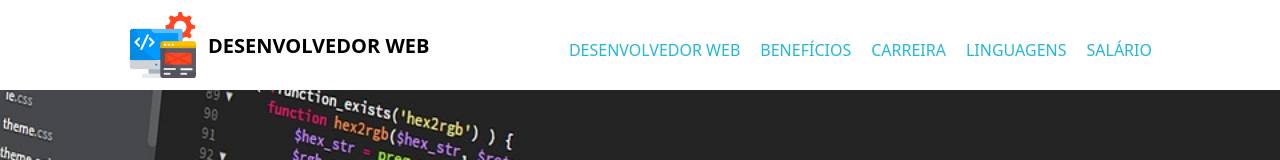
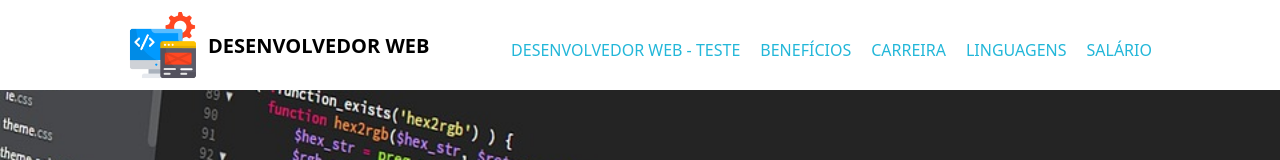
Before and after one commit to MarcusVinnycius/desenvolvedorWeb, a plain HTML site: page index.html in a window 1280 px wide. Shown: the top 160 px of the page. Drawn offline with Linux system fonts and the light colour scheme; some packages are replaced by stand-ins of ours; a script that the page names is missing.

Commit message:
Update index.html

```diff
--- a/index.html
+++ b/index.html
@@ -19,7 +19,7 @@
             <input type="checkbox" id="botao-menu">
             <label for="botao-menu">&#9776</label>
             <nav id="menu">
-                <a href="#">Desenvolvedor Web</a>
+                <a href="#">Desenvolvedor Web - Teste</a>
                 <a href="beneficios.html">Benefícios</a>
                 <a href="carreira.html">Carreira</a>
                 <a href="linguagens.html">Linguagens</a>
```
